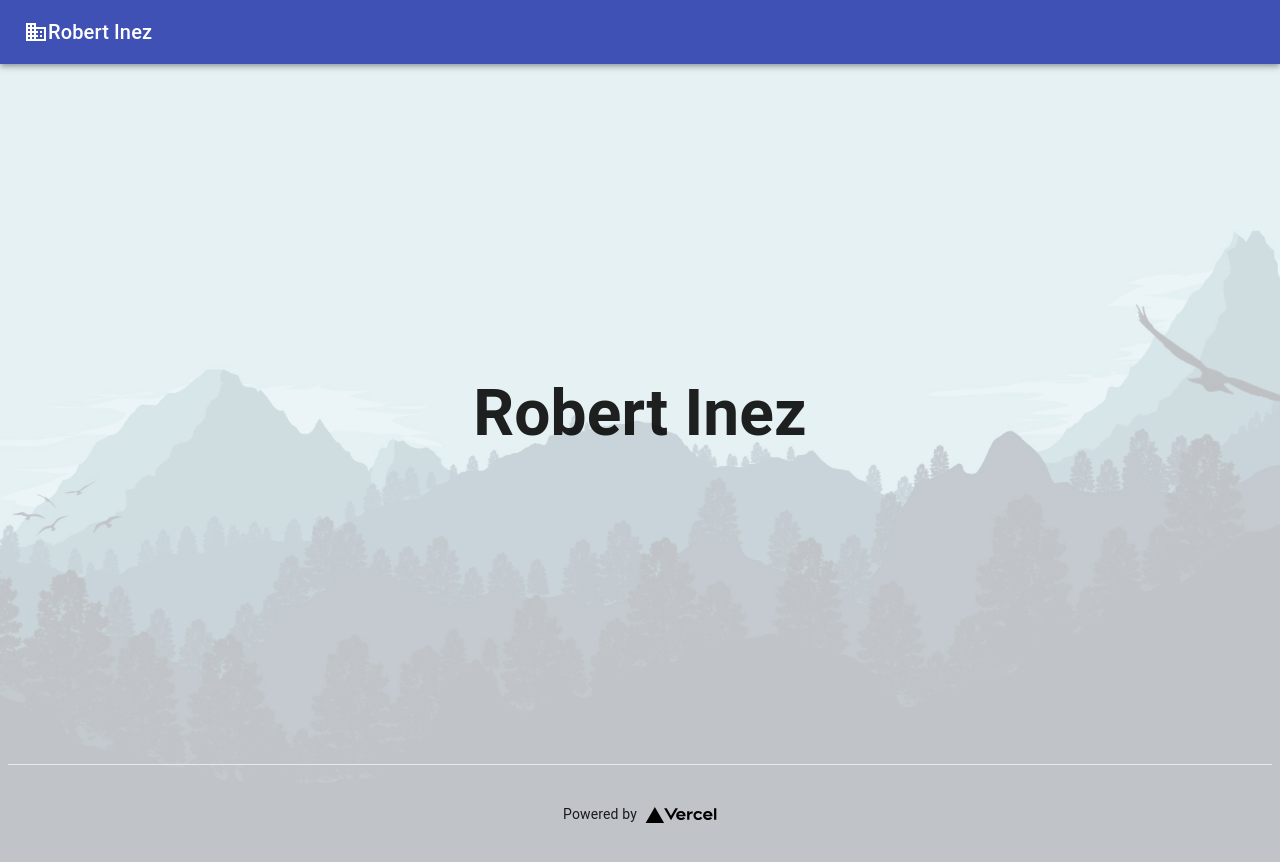
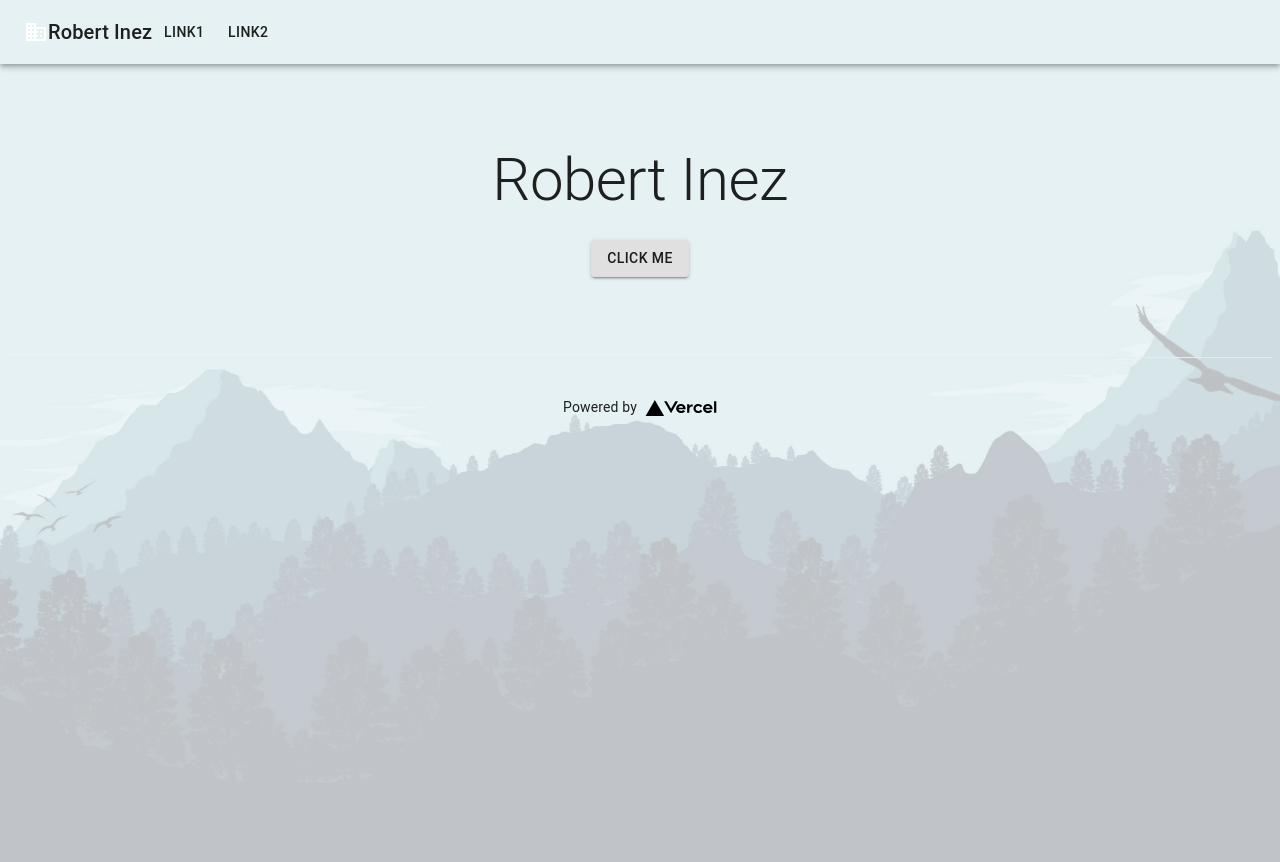
Before and after one commit to Rinez71/portfolio-mk2, a Next.js app in the folder frontend/: page / in a window 1280 px wide. Built offline with nearby package versions, Linux system fonts and the light colour scheme.

Commit message:
added more to landing page/hero

```diff
--- a/frontend/package.json
+++ b/frontend/package.json
@@ -13,7 +13,8 @@
     "@material-ui/icons": "^4.11.2",
     "next": "11.1.0",
     "react": "17.0.2",
-    "react-dom": "17.0.2"
+    "react-dom": "17.0.2",
+    "react-typing-animation": "^1.6.2"
   },
   "devDependencies": {
     "@types/react": "17.0.17",
--- a/frontend/pages/index.tsx
+++ b/frontend/pages/index.tsx
@@ -1,7 +1,7 @@
-import type { NextPage } from "next";
-import Head from "next/head";
-import Image from "next/image";
-import styles from "../styles/Home.module.css";
+import type { NextPage } from 'next';
+import Head from 'next/head';
+import Image from 'next/image';
+import styles from '../styles/Home.module.css';
 
 import {
   Typography,
@@ -16,40 +16,58 @@ import {
   Container,
   Drawer,
   Button,
-} from "@material-ui/core";
-import { Business } from "@material-ui/icons";
+} from '@material-ui/core';
+import { Business } from '@material-ui/icons';
 
 const Home: NextPage = () => {
   return (
     <>
       <Head>
         <title>Create Next App</title>
-        <meta name="description" content="Generated by create next app" />
-        <link rel="icon" href="/favicon.ico" />
+        <meta name='description' content='Generated by create next app' />
+        <link rel='icon' href='/favicon.ico' />
       </Head>
       <CssBaseline />
-      <AppBar position="relative">
+      <AppBar position='relative' className={styles.navbar}>
         <Toolbar>
           <Business />
-          <Typography variant="h6">Robert Inez</Typography>
+          <Typography className={styles.title} variant='h6' color='textPrimary'>
+            Robert Inez
+          </Typography>
+          <Button>Link1</Button>
+          <Button>Link2</Button>
         </Toolbar>
       </AppBar>
       <div className={styles.container}>
         <main className={styles.main}>
-          <h1 className={styles.title}>Robert Inez</h1>
+          <Grid
+            container
+            justify='space-between'
+            alignItems='center'
+            spacing={3}
+            md={12}
+            direction='column'
+          >
+            <Grid item md={6}>
+              <Typography variant='h2'>Robert Inez</Typography>
+            </Grid>
+            <Grid item md={6}>
+              <Button variant='contained'>Click Me</Button>
+            </Grid>
+          </Grid>
         </main>
 
         <footer className={styles.footer}>
           <a
-            href="https://vercel.com?utm_source=create-next-app&utm_medium=default-template&utm_campaign=create-next-app"
-            target="_blank"
-            rel="noopener noreferrer"
+            href='https://vercel.com?utm_source=create-next-app&utm_medium=default-template&utm_campaign=create-next-app'
+            target='_blank'
+            rel='noopener noreferrer'
           >
-            Powered by{" "}
+            Powered by{' '}
             <span className={styles.logo}>
               <Image
-                src="/vercel.svg"
-                alt="Vercel Logo"
+                src='/vercel.svg'
+                alt='Vercel Logo'
                 width={72}
                 height={16}
               />
--- a/frontend/styles/Home.module.css
+++ b/frontend/styles/Home.module.css
@@ -1,15 +1,15 @@
 .container {
   min-height: 100vh;
   padding: 0 0.5rem;
-  display: flex;
+  /* display: flex;
   flex-direction: column;
   justify-content: center;
-  align-items: center;
+  align-items: center; */
   position: relative;
 }
 
 .container::before {
-  content: "";
+  content: '';
   background-image: url(../public/images/forestv2.jpg);
   background-position: center center;
   background-size: cover;
@@ -21,6 +21,11 @@
   right: 0;
   position: absolute;
   z-index: -1;
+}
+
+.navbar {
+  background-color: #e5f1f3 !important;
+  color: #000;
 }
 
 .main {
```
Also changed, not shown: frontend/pages/_app.tsx (+4 -4 lines), 1 other file (tests, documents, lock files or other folders).
